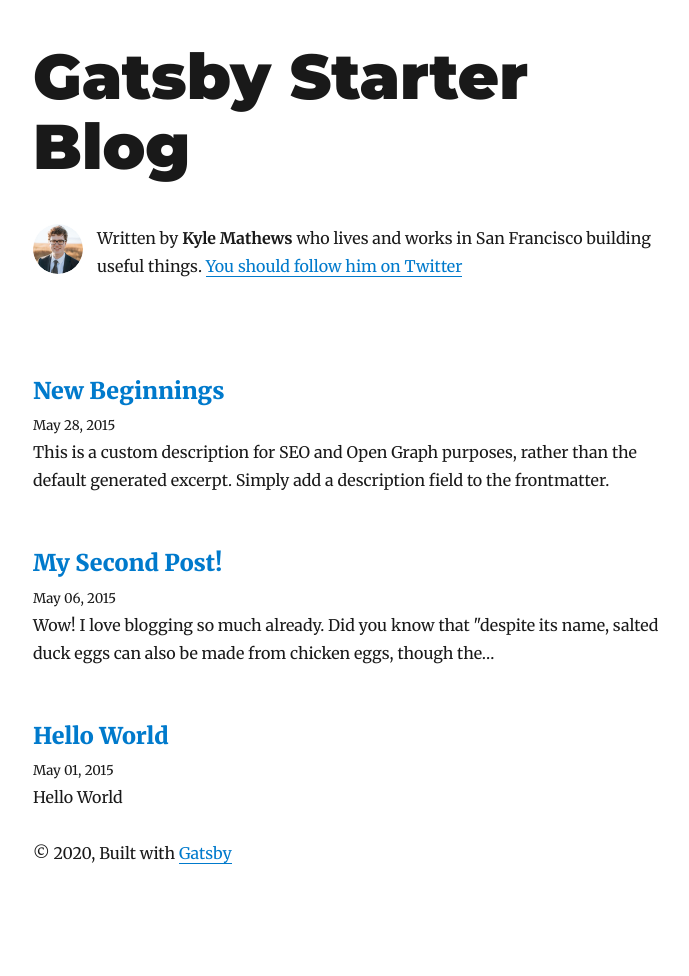
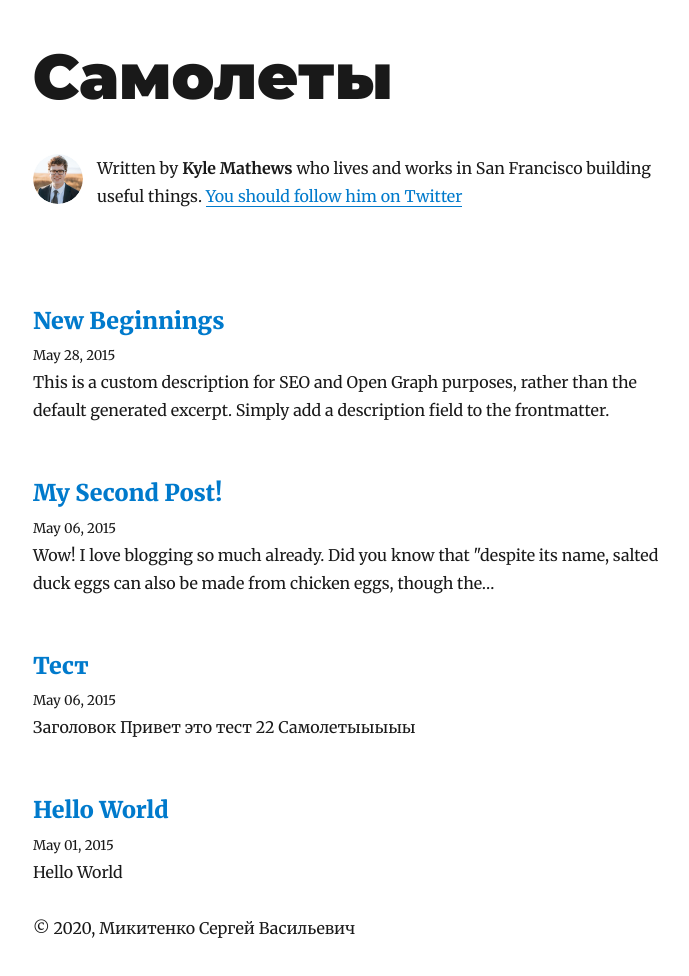
Before and after one commit to mikisergey/wings-of-war, a Gatsby site: page / in a window 1280 px wide. Shown: the whole page, without its empty margins (292-981 px from the left). Before the commit the page ends 909 px from the top, so only its background shows below. Built offline with nearby package versions, Linux system fonts and the light colour scheme; Gatsby itself is replaced by a stand-in of ours; some packages are replaced by stand-ins of ours.

Commit message:
тест

```diff
--- a/content/blog/hello-world/index.md
+++ b/content/blog/hello-world/index.md
@@ -4,7 +4,7 @@
 description: "Hello World"
 ---
 
-This is my first post on my new fake blog! How exciting!
+Привет
 
 I'm sure I'll write a lot more interesting things in the future.
 
--- /dev/null
+++ b/content/blog/ту-300/index.md
@@ -0,0 +1,9 @@
+---
+title: Тест
+date: "2015-05-06T23:46:37"
+---
+
+# Заголовок
+Привет это тест 22
+
+Самолетыыыыы
--- a/gatsby-config.js
+++ b/gatsby-config.js
@@ -1,6 +1,6 @@
 module.exports = {
   siteMetadata: {
-    title: `Gatsby Starter Blog`,
+    title: `Самолеты`,
     author: {
       name: `Kyle Mathews`,
       summary: `who lives and works in San Francisco building useful things.`,
--- a/src/components/layout.js
+++ b/src/components/layout.js
@@ -59,9 +59,7 @@
       <header>{header}</header>
       <main>{children}</main>
       <footer>
-        © {new Date().getFullYear()}, Built with
-        {` `}
-        <a href="https://www.gatsbyjs.org">Gatsby</a>
+        © {new Date().getFullYear()}, Микитенко Сергей Васильевич
       </footer>
     </div>
   )
--- a/src/pages/index.js
+++ b/src/pages/index.js
@@ -12,7 +12,7 @@
 
   return (
     <Layout location={location} title={siteTitle}>
-      <SEO title="All posts" />
+      <SEO title="Все статьи" />
       <Bio />
       {posts.map(({ node }) => {
         const title = node.frontmatter.title || node.fields.slug
--- a/src/templates/blog-post.js
+++ b/src/templates/blog-post.js
@@ -44,7 +44,7 @@
           }}
         />
         <footer>
-          <Bio />
+          {/* <Bio /> */}
         </footer>
       </article>
 
```
